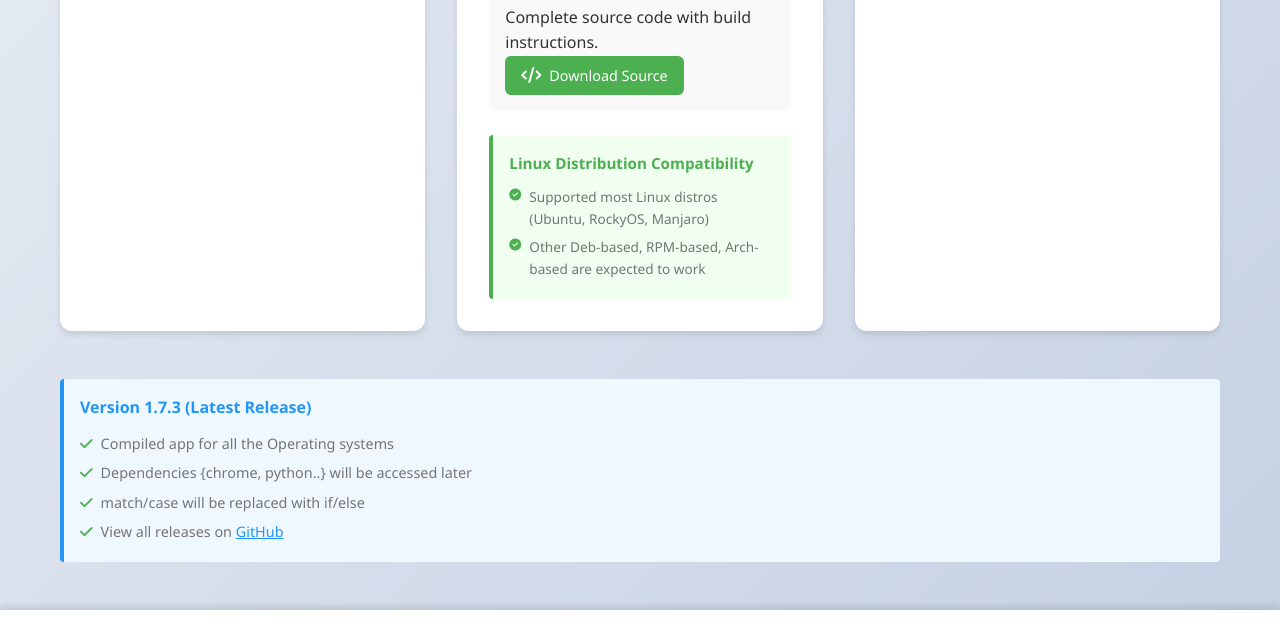
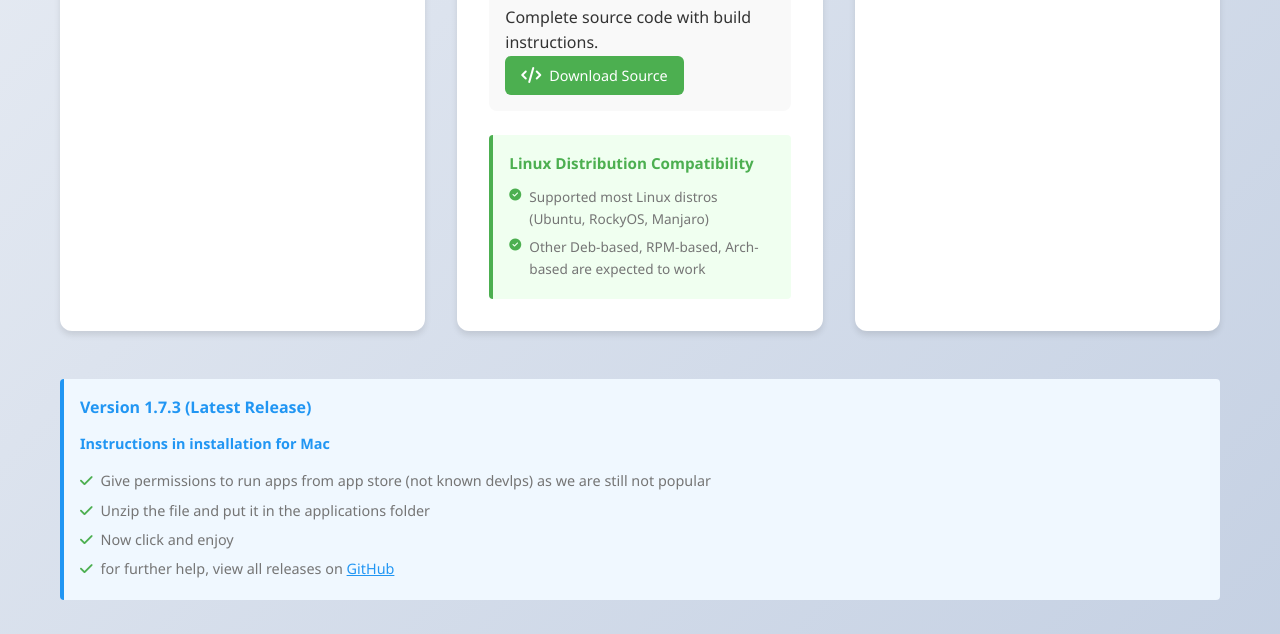
Before and after one commit to unhingednerdxcx/NotesIDEweb, a plain HTML site: page index.html in a window 1280 px wide. Shown: the part 1138-1772 px from the top of the page. Drawn offline with Linux system fonts and the light colour scheme.

Commit message:
instructions for mac

```diff
--- a/index.html
+++ b/index.html
@@ -559,10 +559,11 @@
     <div class="version-info">
       <h4>Version 1.7.3 (Latest Release)</h4>
       <ul>
-        <li><i class="fas fa-check" style="color: var(--primary-color); margin-right: 8px;"></i>Compiled app for all the Operating systems</li>
-        <li><i class="fas fa-check" style="color: var(--primary-color); margin-right: 8px;"></i>Dependencies {chrome, python..} will be accessed later</li>
-        <li><i class="fas fa-check" style="color: var(--primary-color); margin-right: 8px;"></i>match/case will be replaced with if/else</li>
-        <li><i class="fas fa-check" style="color: var(--primary-color); margin-right: 8px;"></i>View all releases on <a href="https://github.com/unhingednerdxcx/NotesIDE" target="_blank" style="color: var(--secondary-color);">GitHub</a></li>
+        <li><h4>Instructions in installation for Mac</h4></li>
+        <li><i class="fas fa-check" style="color: var(--primary-color); margin-right: 8px;"></i>Give permissions to run apps from app store (not known devlps) as we are still not popular</li>
+        <li><i class="fas fa-check" style="color: var(--primary-color); margin-right: 8px;"></i>Unzip the file and put it in the applications folder</li>
+        <li><i class="fas fa-check" style="color: var(--primary-color); margin-right: 8px;"></i>Now click and enjoy</li>
+        <li><i class="fas fa-check" style="color: var(--primary-color); margin-right: 8px;"></i>for further help, view all releases on <a href="https://github.com/unhingednerdxcx/NotesIDE" target="_blank" style="color: var(--secondary-color);">GitHub</a></li>
       </ul>
     </div>
   </div>
```
